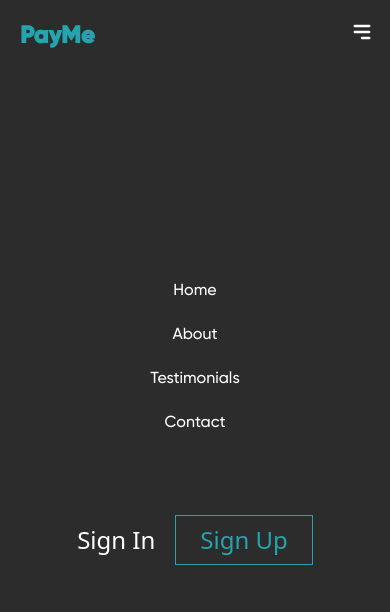
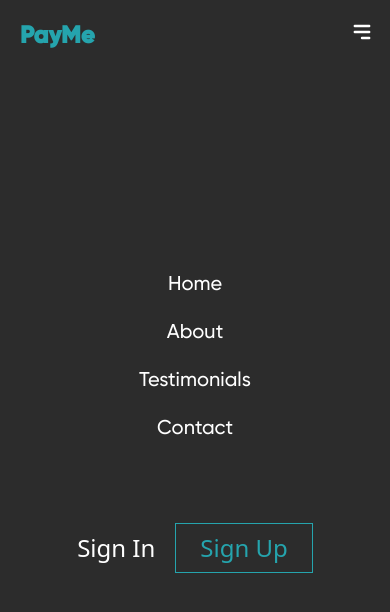
Before and after one commit to TheMordhon1/freelance-web, a Next.js app: page / in a window 390 px wide. Shown: the top 612 px of the page. Built offline with nearby package versions, Linux system fonts and the light colour scheme.

Commit message:
cek font size button

```diff
--- /dev/null
+++ b/components/ButtonMobile.jsx
@@ -0,0 +1,18 @@
+import Link from "next/link";
+
+export default function ButtonMobile() {
+  return (
+    <div className="text-white flex items-center gap-5 mt-20 text-2xl lg:hidden">
+      <Link href="/signin">
+        <a className="cursor-pointer hover:underline decoration-blue">
+          Sign In
+        </a>
+      </Link>
+      <Link href="/signup">
+        <a className="border border-blue py-2 px-6 text-blue cursor-pointer hover:bg-blue hover:text-white transition-all">
+          Sign Up
+        </a>
+      </Link>
+    </div>
+  );
+}
--- a/components/Navbar.jsx
+++ b/components/Navbar.jsx
@@ -3,6 +3,7 @@ import Link from "next/link";
 import { HiMenuAlt3 } from "react-icons/hi";
 import Logo from "./Logo";
 import ButtonNav from "./ButtonNav";
+import ButtonMobile from "./ButtonMobile";
 
 export default function Navbar({}) {
   const [offCanvas, setOffCanvas] = useState(false);
@@ -39,24 +40,13 @@ export default function Navbar({}) {
         <ul className="text-center space-y-5 lg:flex lg:flex-row lg:h-auto lg:space-y-0 lg:space-x-10 lg:w-7/12 ">
           {navItem.map((item) => (
             <Link key={item.id} href={item.href}>
-              <li className="gill-medium text-white hover:underline hover:decoration-blue decoration-4 text-base sm:text-lg md:text-2xl lg:text-black cursor-pointer">
+              <li className="gill-medium text-white hover:underline hover:decoration-blue decoration-4 text-xl sm:text-lg md:text-2xl lg:text-black cursor-pointer">
                 {item.name}
               </li>
             </Link>
           ))}
         </ul>
-        <div className="text-white flex items-center gap-5 mt-20 text-2xl lg:hidden">
-          <Link href="/signin">
-            <div className="cursor-pointer hover:underline decoration-blue">
-              Sign In
-            </div>
-          </Link>
-          <Link href="/signup">
-            <div className="border border-blue py-2 px-6 text-blue cursor-pointer hover:bg-blue hover:text-white transition-all">
-              Sign Up
-            </div>
-          </Link>
-        </div>
+        <ButtonMobile />
       </div>
       <ButtonNav className="lg:w-3/4" />
       <button
```
